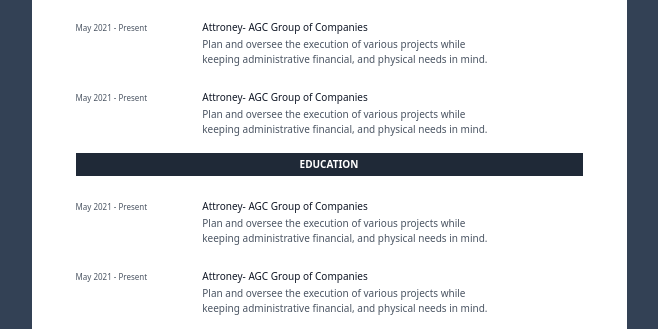
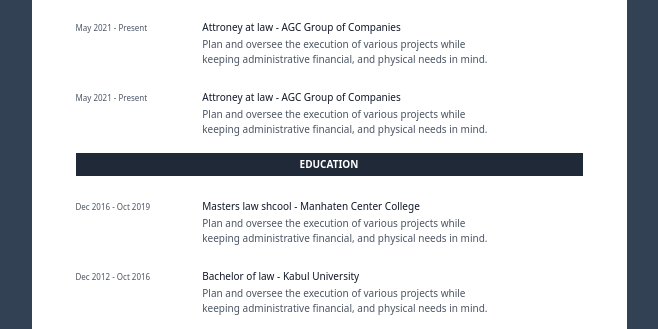
Before and after one commit to abu-muwah/resume.jobs, a website: page src/Template6.html in a window 1280 px wide. Shown: the part 347-676 px from the top of the page, without its empty margins (311-969 px from the left). Drawn offline with nearby package versions, Linux system fonts and the light colour scheme; files that its build step writes are made by us from their sources.

Commit message:
Fixing issues

```diff
--- a/src/Template6.html
+++ b/src/Template6.html
@@ -66,7 +66,7 @@
                 </div>
                 <div class="col-span-3">
                     <!-- below span is sized 10px by inline styling -->
-                    <span class="text-gray-900" style="font-size: 10px;">Attroney- AGC Group of Companies</span>
+                    <span class="text-gray-900" style="font-size: 10px;">Attroney at law - AGC Group of Companies</span>
                     <p class="text-gray-600 w-72" style="font-size: 10px;">
                         Plan and oversee the execution of various projects while keeping administrative financial, and physical needs in mind.
                     </p>
@@ -81,7 +81,7 @@
                 </div>
                 <div class="col-span-3">
                     <!-- below span is sized 10px by inline styling -->
-                    <span class="text-gray-900" style="font-size: 10px;">Attroney- AGC Group of Companies</span>
+                    <span class="text-gray-900" style="font-size: 10px;">Attroney at law - AGC Group of Companies</span>
                     <p class="text-gray-600 w-72" style="font-size: 10px;">
                         Plan and oversee the execution of various projects while keeping administrative financial, and physical needs in mind.
                     </p>
@@ -99,11 +99,11 @@
             <div class="grid grid-cols-4">
                 <div class="">
                     <!-- below span is sized 8px by inline styling -->
-                    <span class="text-gray-600" style="font-size: 8px;">May 2021 - Present</span>
+                    <span class="text-gray-600" style="font-size: 8px;">Dec 2016 - Oct 2019</span>
                 </div>
                 <div class="col-span-3">
                     <!-- below span is sized 10px by inline styling -->
-                    <span class="text-gray-900" style="font-size: 10px;">Attroney- AGC Group of Companies</span>
+                    <span class="text-gray-900" style="font-size: 10px;">Masters law shcool - Manhaten Center College</span>
                     <p class="text-gray-600 w-72" style="font-size: 10px;">
                         Plan and oversee the execution of various projects while keeping administrative financial, and physical needs in mind.
                     </p>
@@ -114,11 +114,11 @@
             <div class="grid grid-cols-4">
                 <div class="">
                     <!-- below span is sized 8px by inline styling -->
-                    <span class="text-gray-600" style="font-size: 8px;">May 2021 - Present</span>
+                    <span class="text-gray-600" style="font-size: 8px;">Dec 2012 - Oct 2016</span>
                 </div>
                 <div class="col-span-3">
                     <!-- below span is sized 10px by inline styling -->
-                    <span class="text-gray-900" style="font-size: 10px;">Attroney- AGC Group of Companies</span>
+                    <span class="text-gray-900" style="font-size: 10px;">Bachelor of law - Kabul University</span>
                     <p class="text-gray-600 w-72" style="font-size: 10px;">
                         Plan and oversee the execution of various projects while keeping administrative financial, and physical needs in mind.
                     </p>
@@ -146,7 +146,6 @@
                         <div class="bg-black rounded-full w-0.5 h-0.5 mr-2"></div>
                         <span class="text-gray-900" style="font-size: 10px;">Interviewing</span>
                     </div>
-
                 </div>
                 <div>
                     <div class="flex items-center">
@@ -157,7 +156,6 @@
                         <div class="bg-black rounded-full w-0.5 h-0.5 mr-2"></div>
                         <span class="text-gray-900" style="font-size: 10px;">Negotiating</span>
                     </div>
-
                 </div>
                 <div>
                     <div class="flex items-center">
@@ -172,16 +170,6 @@
             </div>
         </section>
         <div class="h-20"> </div>
-
-
-
-
-
-
-
-
-
-
         <div class="h-14"></div>
         <footer class="flex justify-center">
             <div class="flex items-center">
```
